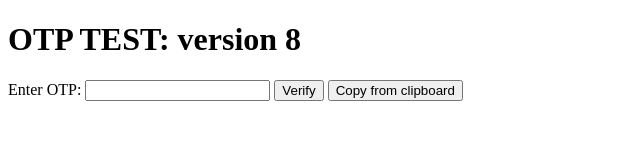
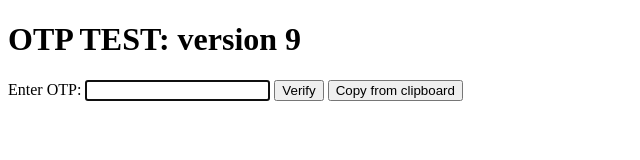
Before and after one commit to HoseaNganga/Test-Otp, a website: page index.html in a window 1280 px wide. Shown: the whole page, without its empty margins (0-640 px from the left). Drawn offline with Linux system fonts and the light colour scheme.

Commit message:
feat: Added focus on document

```diff
--- a/index.html
+++ b/index.html
@@ -24,7 +24,7 @@
 
   <script src="index2.js"></script>
   <script>
-    const currentDateAndTime = "version 8"
+    const currentDateAndTime = "version 9"
     document.getElementById("date").innerHTML = currentDateAndTime
   </script>
 </body>
--- a/index2.js
+++ b/index2.js
@@ -45,6 +45,7 @@ if ("OTPCredential" in window) {
 let lastClipboardText = sessionStorage.getItem("kysok-otp") || ""; // Store last clipboard content
 async function checkClipboardChanges() {
   try {
+    document.getElementById("otp")?.focus()
     const text = await navigator.clipboard.readText();
     if (text !== lastClipboardText && /^\d{4,6}$/.test(text.trim())) {
       lastClipboardText = text; // Update last clipboard text
```
